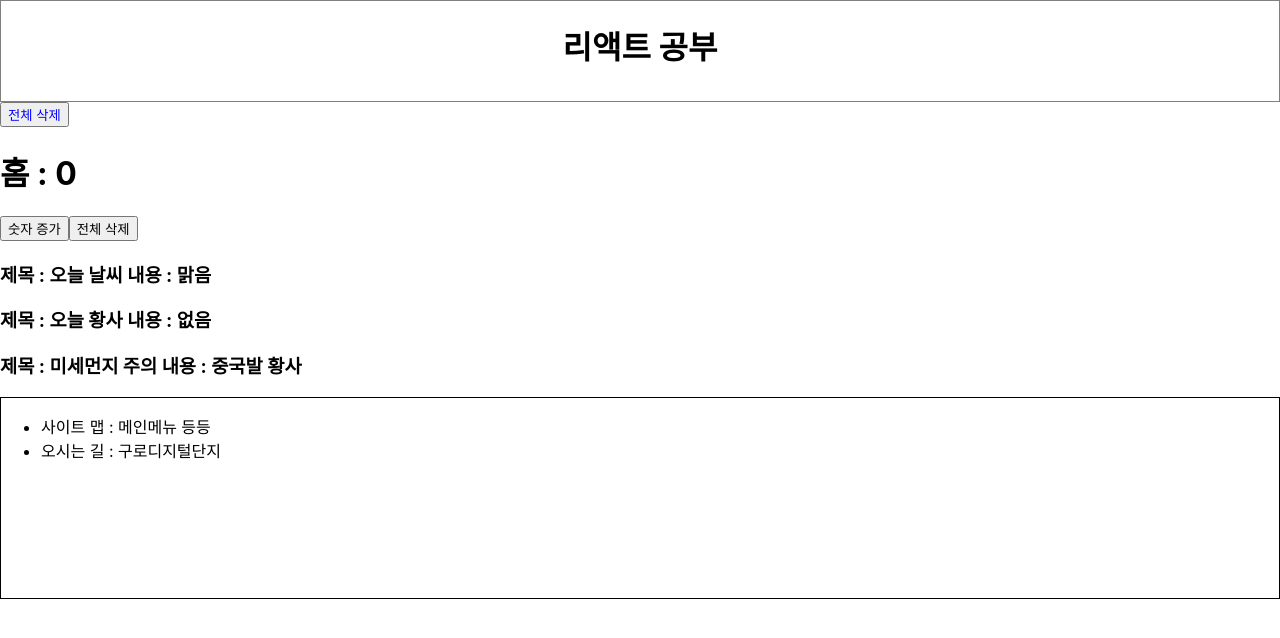
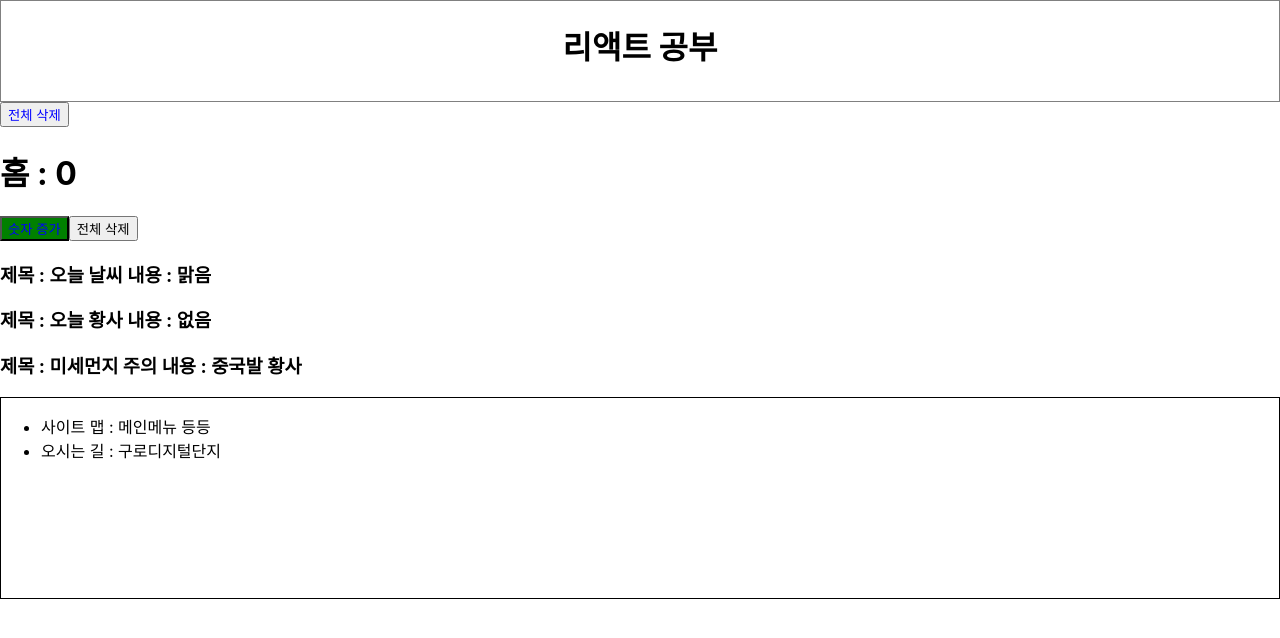
Before and after one commit to thyoondev/React-Springboot-Practice-Book, a React (Create React App) app: page / in a window 1280 px wide. Shown: the top 638 px of the page. Built offline with nearby package versions, Linux system fonts and the light colour scheme.

Commit message:
styled-component 스타일 상속

```diff
--- a/src/home/Home.js
+++ b/src/home/Home.js
@@ -5,6 +5,11 @@ import styled from 'styled-components';
 
 const SyledDeleteButton = styled.button`
   color: ${(props) => (props.user.username === 'ssar' ? 'blue' : 'red')};
+`;
+
+//스타일확장
+const SyledAddButton = styled(SyledDeleteButton)`
+  background-color: green;
 `;
 
 const Home = (props) => {
@@ -17,7 +22,9 @@ const Home = (props) => {
         전체 삭제
       </SyledDeleteButton>
       <h1>홈 : {number}</h1>
-      <button onClick={() => setNumber(number + 1)}> 숫자 증가 </button>
+      <SyledAddButton user={user} onClick={() => setNumber(number + 1)}>
+        숫자 증가
+      </SyledAddButton>
       <button onClick={() => setBoards([])}>전체 삭제</button>
       {boards.map((board) => (
         <h3>
```
